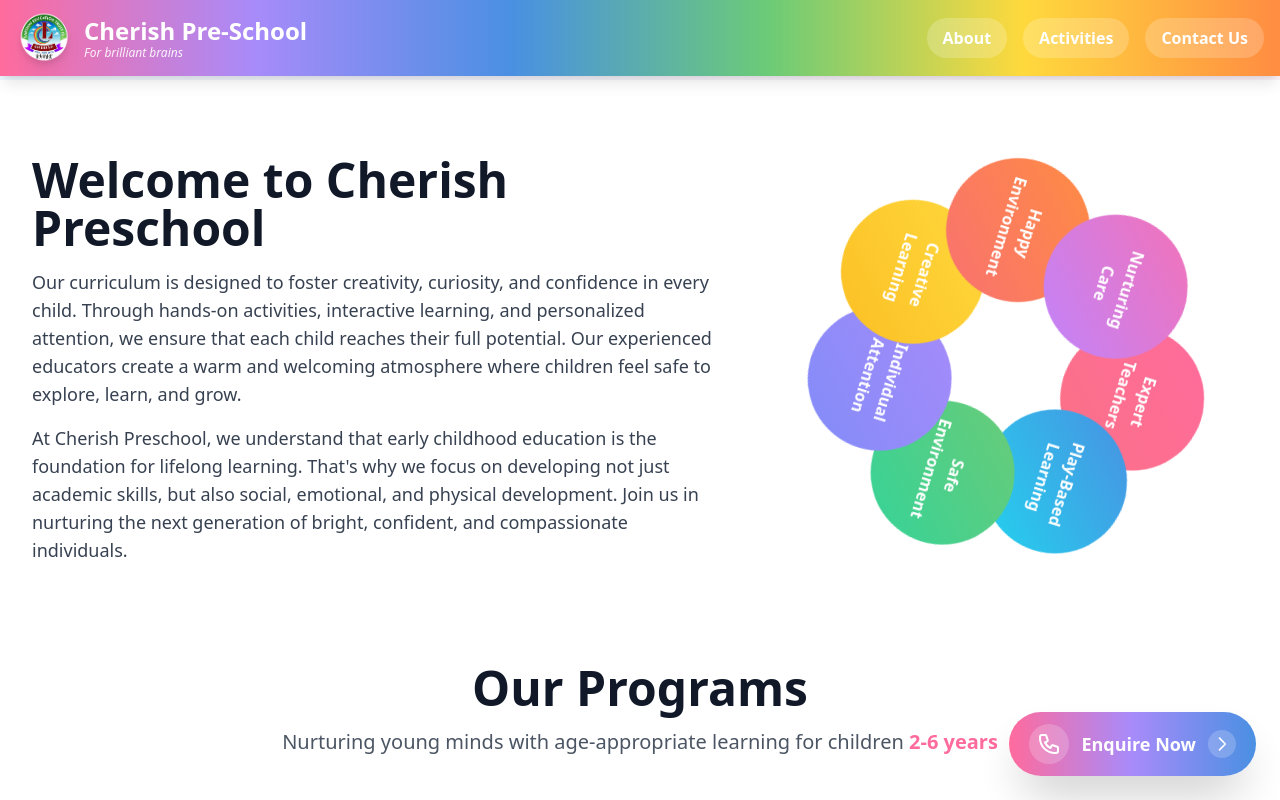
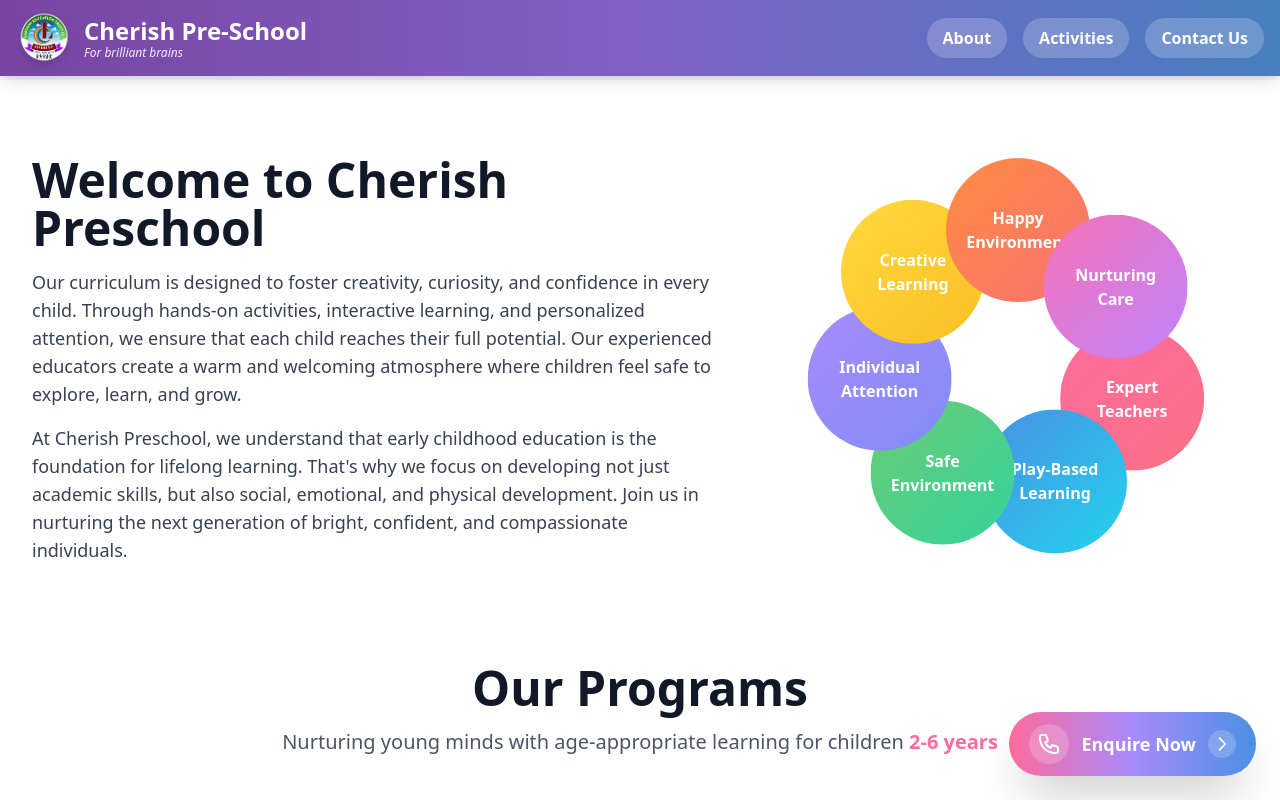
Before and after one commit to cherishpreschool2025/Cherishpreschool, a React (Vite) app: page / in a window 1280 px wide. Shown: the top 800 px of the page. Built offline with nearby package versions, Linux system fonts and the light colour scheme.

Commit message:
Update header gradient, fix rotating rounds text readability, and improve Get Directions button styling

```diff
--- a/src/components/AboutSection.jsx
+++ b/src/components/AboutSection.jsx
@@ -71,7 +71,7 @@ function AboutSection() {
                         transform: 'translate(-50%, -50%)'
                       }}
                     >
-                      <div className={`bg-gradient-to-br ${feature.color} rounded-full w-24 h-24 sm:w-28 sm:h-28 md:w-32 md:h-32 lg:w-36 lg:h-36 flex items-center justify-center p-2 sm:p-3 md:p-4 transform hover:scale-110 transition-all duration-300`}>
+                      <div className={`bg-gradient-to-br ${feature.color} rounded-full w-24 h-24 sm:w-28 sm:h-28 md:w-32 md:h-32 lg:w-36 lg:h-36 flex items-center justify-center p-2 sm:p-3 md:p-4 hover:scale-110 transition-all duration-300 animate-counter-revolve`}>
                         <p className="text-white text-xs sm:text-sm md:text-base font-bold text-center leading-tight">
                           {feature.text}
                         </p>
--- a/src/components/ContactSection.jsx
+++ b/src/components/ContactSection.jsx
@@ -94,13 +94,14 @@ function ContactSection() {
             <div className="mt-3 sm:mt-4 pt-3 sm:pt-4 pb-0 border-t-2 border-gray-100">
               <style dangerouslySetInnerHTML={{__html: `
                 @keyframes moveCar {
-                  0% { transform: translateX(0); }
-                  50% { transform: translateX(calc(100% - 2.5rem)); }
-                  100% { transform: translateX(0); }
+                  0% { transform: translateX(0) translateY(-2px); }
+                  50% { transform: translateX(calc(100% - 2.5rem)) translateY(-2px); }
+                  100% { transform: translateX(0) translateY(-2px); }
                 }
                 .moving-car {
                   animation: moveCar 3s ease-in-out infinite;
                   display: inline-block;
+                  vertical-align: middle;
                 }
               `}} />
               <div className="flex flex-col sm:flex-row gap-3 sm:gap-4 sm:justify-end">
@@ -109,10 +110,14 @@ function ContactSection() {
                   href={directionsUrl}
                   target="_blank"
                   rel="noopener noreferrer"
-                  className="relative inline-flex items-center justify-center gap-3 bg-transparent text-black px-4 sm:px-5 py-3 sm:py-3.5 rounded-xl sm:rounded-2xl font-bold hover:shadow-lg transition-all duration-300 transform hover:scale-105 text-sm sm:text-base flex-1 sm:flex-none overflow-hidden md:hidden"
+                  className="relative inline-flex items-center justify-center gap-1.5 text-white px-4 sm:px-5 py-3 sm:py-3.5 rounded-xl sm:rounded-2xl font-bold hover:shadow-2xl transition-all duration-300 transform hover:scale-105 text-sm sm:text-base flex-1 sm:flex-none overflow-hidden md:hidden"
+                  style={{
+                    boxShadow: '0 4px 14px 0 rgba(52, 211, 153, 0.4), inset 0 1px 0 rgba(255, 255, 255, 0.2)',
+                    background: 'linear-gradient(135deg, #34d399 0%, #10b981 50%,rgb(47, 184, 134) 100%)'
+                  }}
                 >
-                  <span className="moving-car text-xl sm:text-2xl">🚗</span>
-                  <span className="font-extrabold whitespace-nowrap">Get Directions</span>
+                  <span className="moving-car text-xl sm:text-2xl drop-shadow-lg flex-shrink-0">🚗</span>
+                  <span className="font-extrabold whitespace-nowrap drop-shadow-md">Get Directions</span>
                 </a>
 
                 {/* Social Media */}
--- a/src/components/Header.jsx
+++ b/src/components/Header.jsx
@@ -35,7 +35,7 @@ function Header({ isAdmin, onAdminClick }) {
 
   return (
     <>
-      <header className="fixed top-0 left-0 right-0 z-50 text-white shadow-lg" style={{ background: 'linear-gradient(to right, #ff6b9d 0%, #a78bfa 20%, #4a90e2 40%, #6bcb77 60%, #ffd93d 80%, #ff8c42 100%)' }}>
+      <header className="fixed top-0 left-0 right-0 z-50 text-white shadow-lg" style={{ background: 'linear-gradient(to right,rgb(121, 69, 163) 0%,rgb(127, 97, 197) 50%,rgb(71, 127, 192) 100%)' }}>
         <div className="container mx-auto px-3 md:px-4 py-2 md:py-2.5">
           <div className="flex items-center justify-between">
             {/* Logo and School Name */}
--- a/src/index.css
+++ b/src/index.css
@@ -135,7 +135,20 @@
     }
   }
 
+  @keyframes counter-revolve {
+    0% {
+      transform: rotate(0deg);
+    }
+    100% {
+      transform: rotate(-360deg);
+    }
+  }
+
   .animate-revolve {
     animation: revolve 20s linear infinite;
   }
+
+  .animate-counter-revolve {
+    animation: counter-revolve 20s linear infinite;
+  }
 }
```
